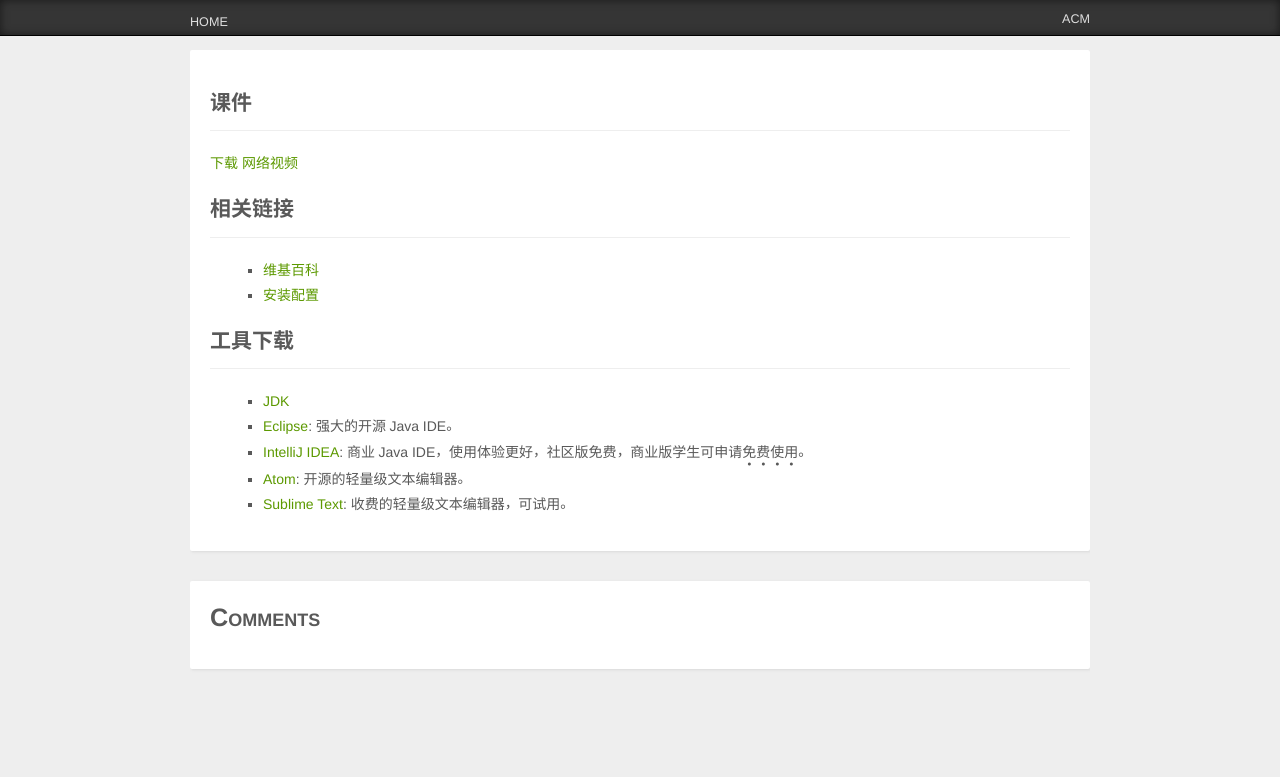
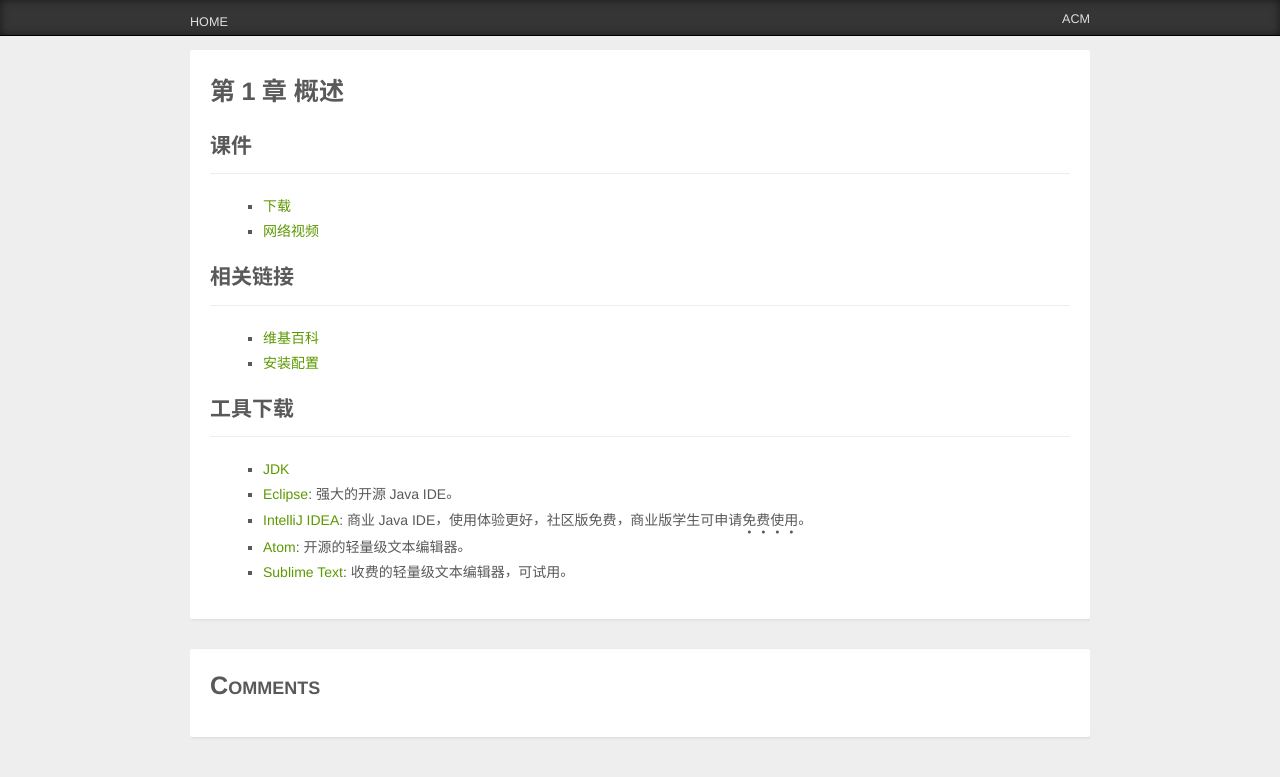
Before and after one commit to zjsu/java, a Jekyll site: the page built from chapters/1/index.md, in a window 1280 px wide. Shown: the top 777 px of the page. Built offline with Jekyll 4.4.1, drawn with Linux system fonts in a browser that asks for light colours; Markdown is read by kramdown in place of the engine named in the settings; comment, search, counter and statistics services are not loaded.

Commit message:
Add title

```diff
--- a/chapters/1/index.md
+++ b/chapters/1/index.md
@@ -1,9 +1,10 @@
 ---
+title: 第1章 概述
 ---
 ## 课件
 
-[下载](chap01.ppt)
-[网络视频](http://www.imooc.com/video/1430)
+- [下载](chap01.ppt)
+- [网络视频](http://www.imooc.com/video/1430)
 
 ## 相关链接
 
```
